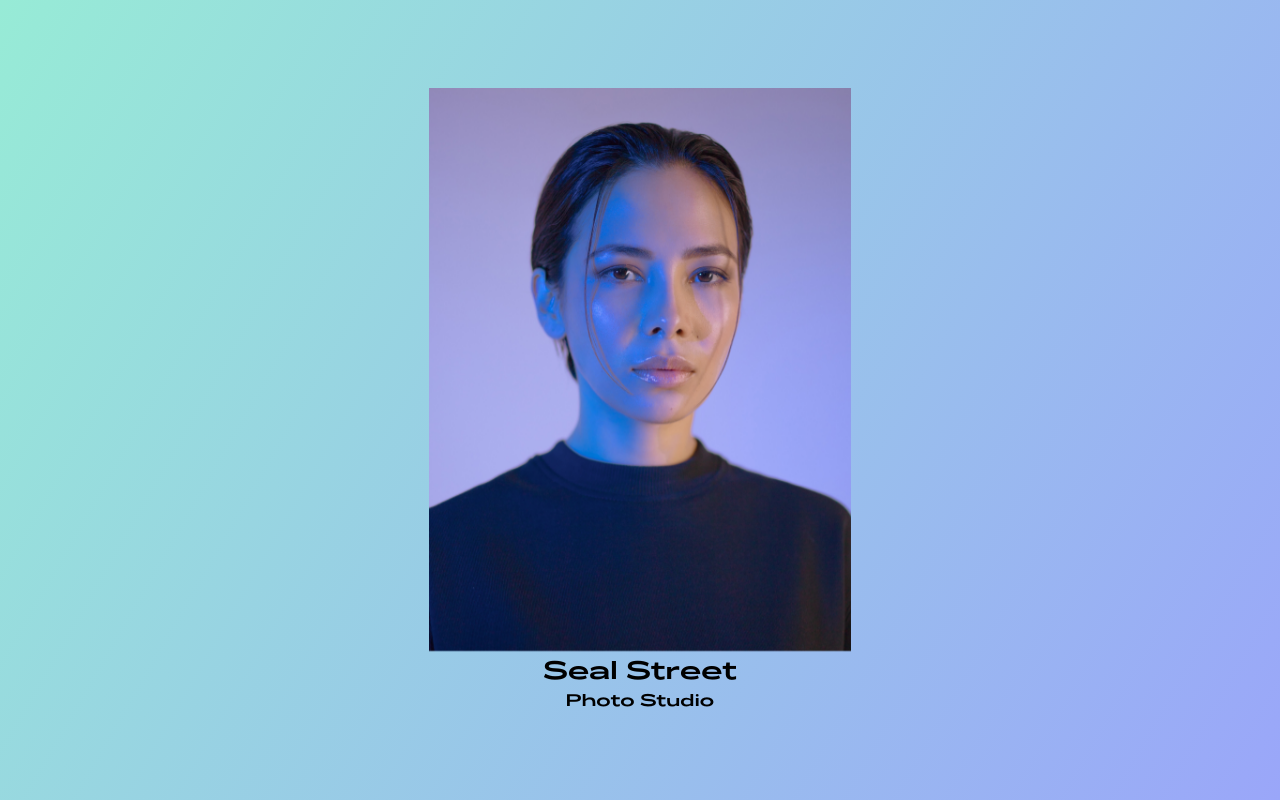
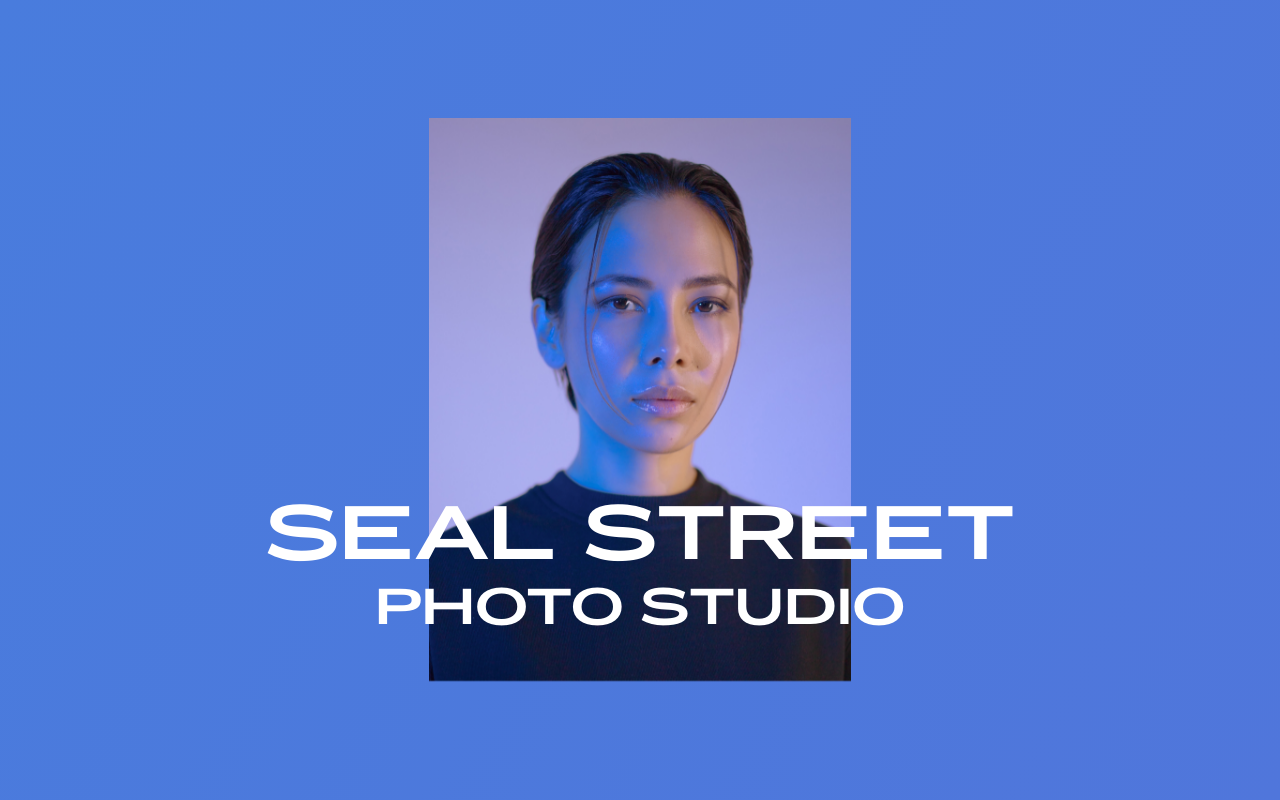
Before and after one commit to haroldao/experience-3d-image-rotation, a website built with Parcel: page index.html in a window 1280 px wide. Shown: the top 800 px of the page. Built offline with nearby package versions, Linux system fonts and the light colour scheme.

Commit message:
update styles.scss

```diff
--- a/src/styles.scss
+++ b/src/styles.scss
@@ -22,7 +22,9 @@ html{
 body {
   font-family: "messapia-bold", sans-serif;
   font-size: 16px;
-  line-height: 1.5;
+  line-height: 1.25;
+  text-transform: uppercase;
+  color: white;
 
   //Smooth Scroll
   &::-webkit-scrollbar{
@@ -36,8 +38,13 @@ body {
   -ms-overflow-style: none;
 }
 
-
-
+a{
+  list-style: none;
+  // color: white;
+  color: inherit;
+  text-decoration: none;
+  pointer-events: auto;
+}
 
 img{
   max-width: 100%;
@@ -47,16 +54,19 @@ img{
 
 section{
   height: 100vh;
-
   display: flex;
   align-items: center;
   justify-content: center;
   text-align: center;
-
+  clip-path: polygon(0% 0%, 100% 0%, 100% 100%, 0% 100%);
   background-image: linear-gradient(120deg, #97ebd6, #9aa6f9);
+  background-image: linear-gradient(120deg, #497cdd, #5076db);
   &:nth-child(2n){
-    background-image: linear-gradient(30deg, #727aef, #1900fe);
-    // top: 40px;
+    // background-image: linear-gradient(30deg, #727aef, #1900fe);
+    background-image: linear-gradient(30deg, #1a66cb, #1b233e);
+    figcaption{
+      color: black;
+    }
   }
   position: -webkit-sticky;
   position: sticky;
@@ -68,31 +78,28 @@ section{
       width: 33vw;
     }
     margin: 0 auto;
+    figcaption{
+      color: white;
+      font-size: 1.2em;
+      pointer-events: none;
+      @media (min-width: 768px){
+        font-size: 3em;
+      }
+      position: fixed;
+      top: 70%;
+      left: 50%;
+      width: 100%;
+      transform: translate(-50%, -50%);
+      &.social{
+        position: absolute;
+      }
+    }
   }
 
   img{
     opacity: 1;
   }
-  // img{
-  //   padding: 120px;
-  // }
 
-  // figure{
-  //   position: absolute;
-  //   top: 0;
-  //   left: 0;
-  //   width: 100%;
-  //   height: 100%;
-  //   text-align: center;
-  //   padding: 120px;
-
-  //   div{
-  //     height: 100%;
-  //     display: flex;
-  //     align-items: center;
-  //     justify-content: center;
-  //   }
-  // }
   &.in-view{
     // media user motion
     @media (prefers-reduced-motion: no-preference){
@@ -102,6 +109,7 @@ section{
     }
   }
 }
+
 @media (prefers-reduced-motion: no-preference) and (max-width: 400px){
   main{
     overflow-y: scroll;
```
